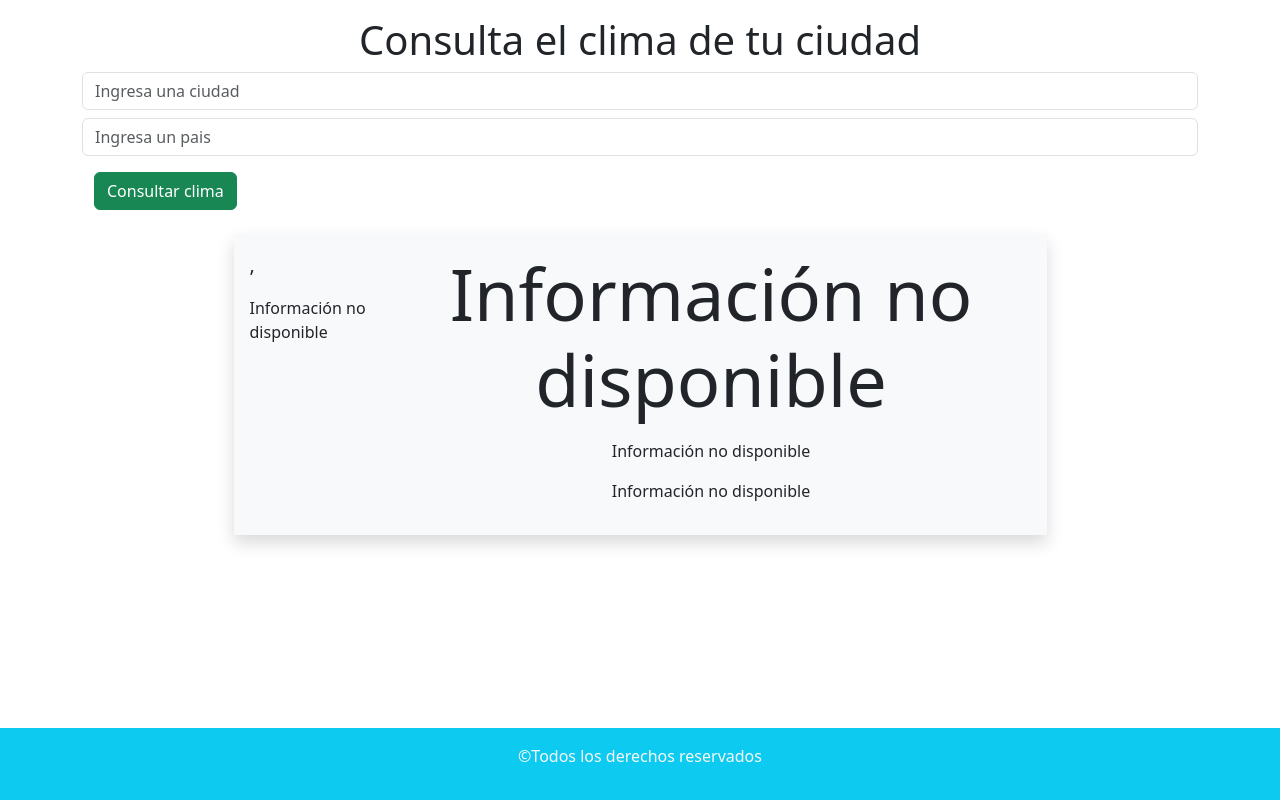
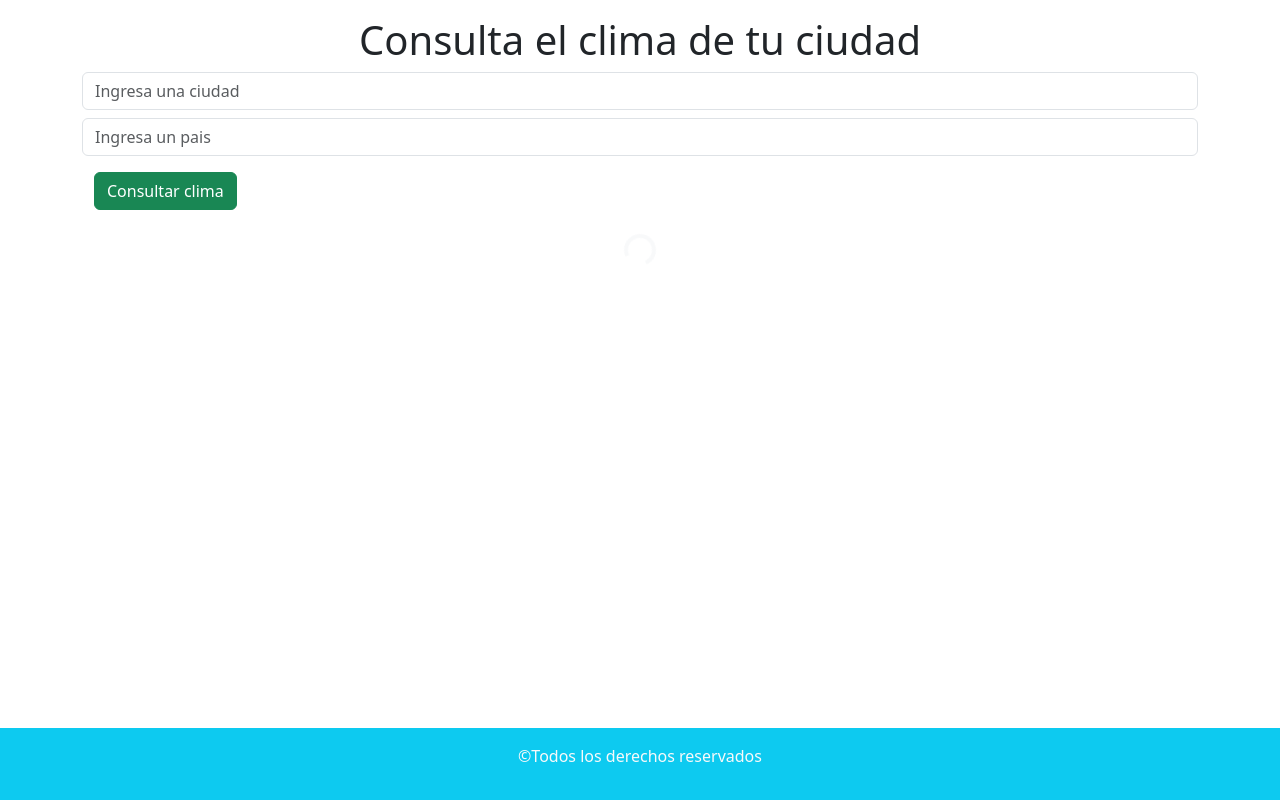
Before and after one commit to juanchiblanco/juanchiblanco-react-webClima, a React (Vite) app: page / in a window 1280 px wide. Built offline with nearby package versions, Linux system fonts and the light colour scheme.

Commit message:
agregue spinner en app

```diff
--- a/src/components/Formulario.jsx
+++ b/src/components/Formulario.jsx
@@ -3,6 +3,7 @@ import Button from "react-bootstrap/Button";
 import Clima from "./Clima";
 import { useState, useEffect } from "react";
 import Swal from "sweetalert2";
+import { Spinner } from "react-bootstrap";
 
 const Formulario = () => {
   const [clima, setClima] = useState([]);
@@ -11,6 +12,7 @@ const Formulario = () => {
   const [latitud, setLatitud] = useState("");
   const [longitud, setLongitud] = useState("");
   const [ubicacion, setUbicacion] = useState("");
+  const [mostrarSpinner, setMostrarSpinner] = useState(true);
 
   useEffect(() => {
     if (latitud && longitud) {
@@ -39,15 +41,16 @@ const Formulario = () => {
       }
     } catch (error) {
       Swal.fire({
-            icon: "error",
-            title: "Oops...",
-            text: "La API no funciona en este momento!",
-          });
+        icon: "error",
+        title: "Oops...",
+        text: "La API no funciona en este momento!",
+      });
     }
   };
 
   const obtenerClima = async () => {
     try {
+      setMostrarSpinner(true);
       const respuestaClima = await fetch(
         `https://api.openweathermap.org/data/2.5/weather?lat=${latitud}&lon=${longitud}&appid=13aa66a88f30ffd8edf17ce839c338c6&units=metric&lang=es`
       );
@@ -56,6 +59,7 @@ const Formulario = () => {
         setClima(datosClima);
         console.log(datosClima);
       }
+      setMostrarSpinner(false);
     } catch (error) {}
   };
 
@@ -84,7 +88,15 @@ const Formulario = () => {
           </Button>
         </Form>
       </div>
-      <Clima clima={clima} ubicacion={ubicacion} />
+      <div>
+        {mostrarSpinner === true ? (
+          <div className="my-4 text-center">
+            <Spinner variant="light" />
+          </div>
+        ) : (
+          <Clima clima={clima} ubicacion={ubicacion} />
+        )}
+      </div>
     </section>
   );
 };
```
